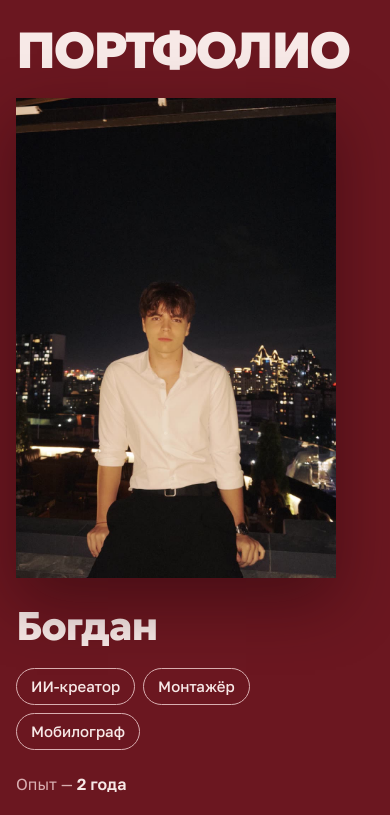
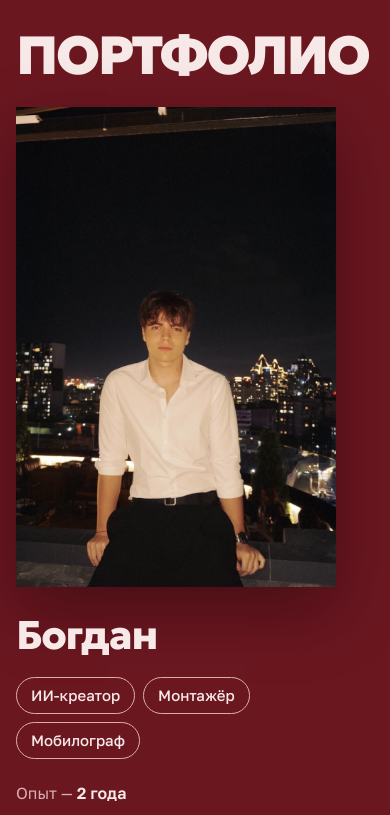
Before and after one commit to callmegodrizzz/callmegodrizzz.github.io, a plain HTML site: page index.html in a window 390 px wide. Shown: the top 815 px of the page. Drawn offline with Linux system fonts and the light colour scheme.

Commit message:
Hero: headline no longer runs under the photo
Co-Authored-By: Claude Opus 5.5 <noreply@anthropic.com>
Claude-Session: https://claude.ai/code/session_01VrpAgxeARAzRaCc46WxZzX

```diff
--- a/index.html
+++ b/index.html
@@ -61,32 +61,37 @@
   .hero {
     background: var(--wine);
     color: var(--on-wine);
-    padding-block: 40px 56px;
+    padding-block: 48px 56px;
     overflow: hidden;
   }
   .hero-grid {
     display: grid;
-    grid-template-columns: 1fr minmax(260px, 380px);
+    grid-template-columns: minmax(0, 1fr) minmax(240px, 360px);
+    grid-template-rows: auto 1fr;
     grid-template-areas:
-      "mega mega"
+      "mega photo"
       "info photo";
-    column-gap: 40px;
+    column-gap: 48px;
+    row-gap: 32px;
+  }
+  /* The headline is sized to its own column, so it never runs under the photo */
+  .mega-wrap {
+    grid-area: mega;
+    container-type: inline-size;
+    min-width: 0;
   }
   .mega {
-    grid-area: mega;
     margin: 0;
-    font: 900 clamp(46px, 13vw, 164px)/0.9 var(--display);
+    font: 900 clamp(40px, 8vw, 104px)/0.88 var(--display);
+    font-size: 15cqi;
     letter-spacing: -0.045em;
     text-transform: uppercase;
     color: var(--on-wine);
-    position: relative;
-    z-index: 1;
+    white-space: nowrap;
   }
   .hero-photo {
     grid-area: photo;
-    margin: -48px 0 0;
-    position: relative;
-    z-index: 2;
+    margin: 0;
     aspect-ratio: 2 / 3;
     max-width: 100%;
     background: var(--wine-deep);
@@ -103,7 +108,6 @@
     align-self: end;
     display: grid;
     gap: 22px;
-    padding-top: 40px;
   }
   .name {
     margin: 0;
@@ -147,17 +151,17 @@
   .tg svg { width: 18px; height: 18px; flex: none; }
 
   @media (max-width: 760px) {
-    .hero { padding-block: 28px 40px; }
+    .hero { padding-block: 32px 40px; }
     .hero-grid {
-      grid-template-columns: 1fr;
+      grid-template-columns: minmax(0, 1fr);
+      grid-template-rows: auto;
       grid-template-areas: "mega" "photo" "info";
+      row-gap: 28px;
     }
     .hero-photo {
-      margin-top: 24px;
       width: min(100%, 320px);
       justify-self: start;
     }
-    .hero-info { padding-top: 28px; }
   }
 
   /* ---------- Sections ---------- */
@@ -413,7 +417,7 @@
 <body>
 <header class="hero">
   <div class="wrap hero-grid">
-    <h1 class="mega">Портфолио</h1>
+    <div class="mega-wrap"><h1 class="mega">Портфолио</h1></div>
     <figure class="hero-photo">
       <img src="media/photo.jpg" alt="Богдан" width="900" height="1350">
     </figure>
```
